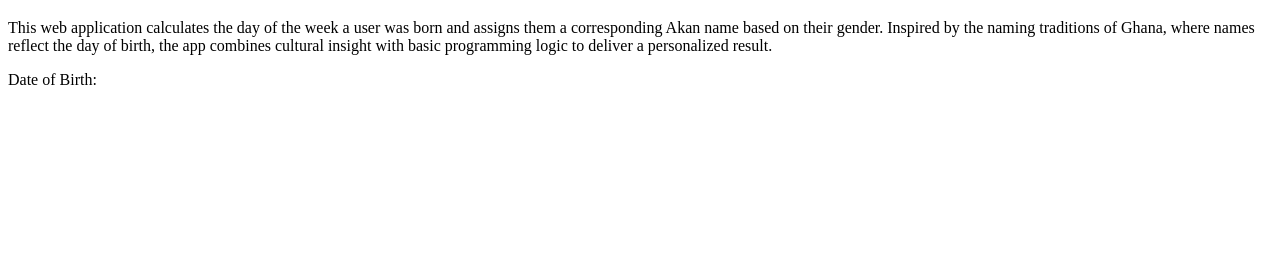
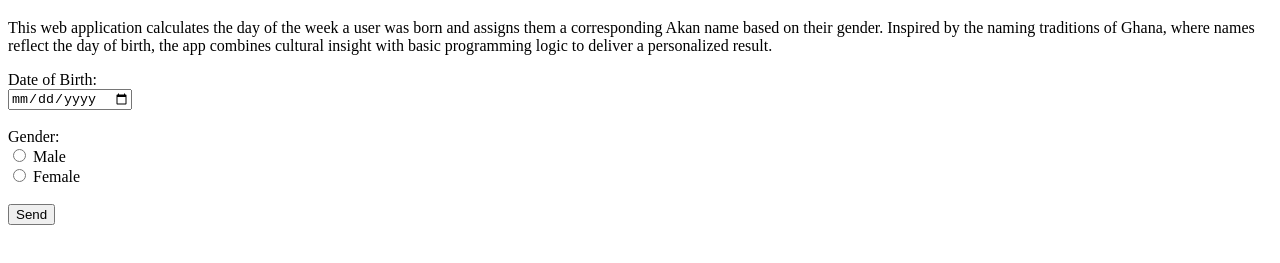
Before and after one commit to JeffKibet/akan-name-generator, a plain HTML site: page index.html in a window 1280 px wide. Shown: the part 61-324 px from the top of the page. Drawn offline with Linux system fonts and the light colour scheme.

Commit message:
refactor form structure in index.html for better readability and organization
Co-authored-by: Copilot <copilot@github.com>

```diff
--- a/index.html
+++ b/index.html
@@ -12,9 +12,24 @@
        <p>This web application calculates the day of the week a user was born and assigns them a corresponding Akan name based on their gender. Inspired by the naming traditions of Ghana, where names reflect the day of birth, the app combines cultural insight with basic programming logic to deliver a personalized result.</p>
 
        <form>
-        <label for="birth-date">Date of Birth:</label>
+
+        <!-- Date of birth input -->
+        <label for="birth-date">Date of Birth:</label><br>
+        <input type="date" id="birth-date" name="birth-date" required><br><br>
+
+        <!-- Gender input -->
+         <label for="gender">Gender:</label><br>
+         <input type="radio" id="male" name="gender" value="male" required>
+         <label for="male">Male</label><br>
+         <input type="radio" id="female" name="gender" value="female" required>
+         <label for="female">Female</label><br><br>
+
+         </div>
+
+        <!-- Submit button -->
+        <button type="submit">Send</button>
        </form>
-    </div>
+
 
 
     <script src="./script.js" defer></script>
```
